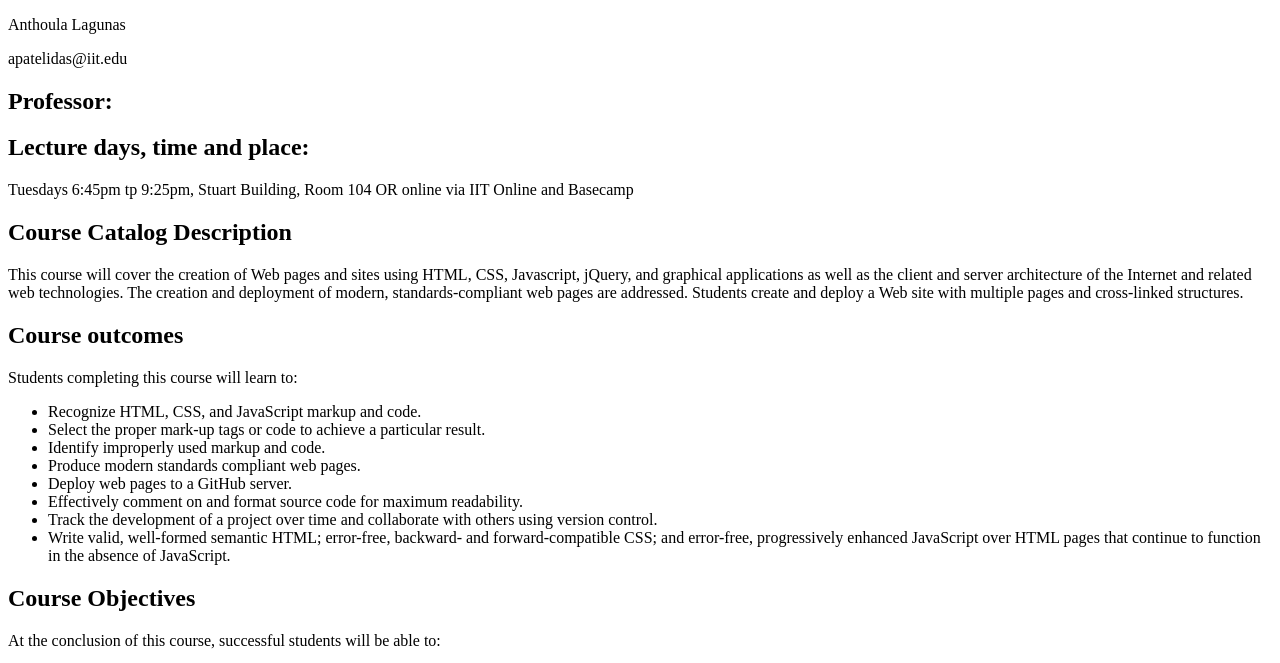
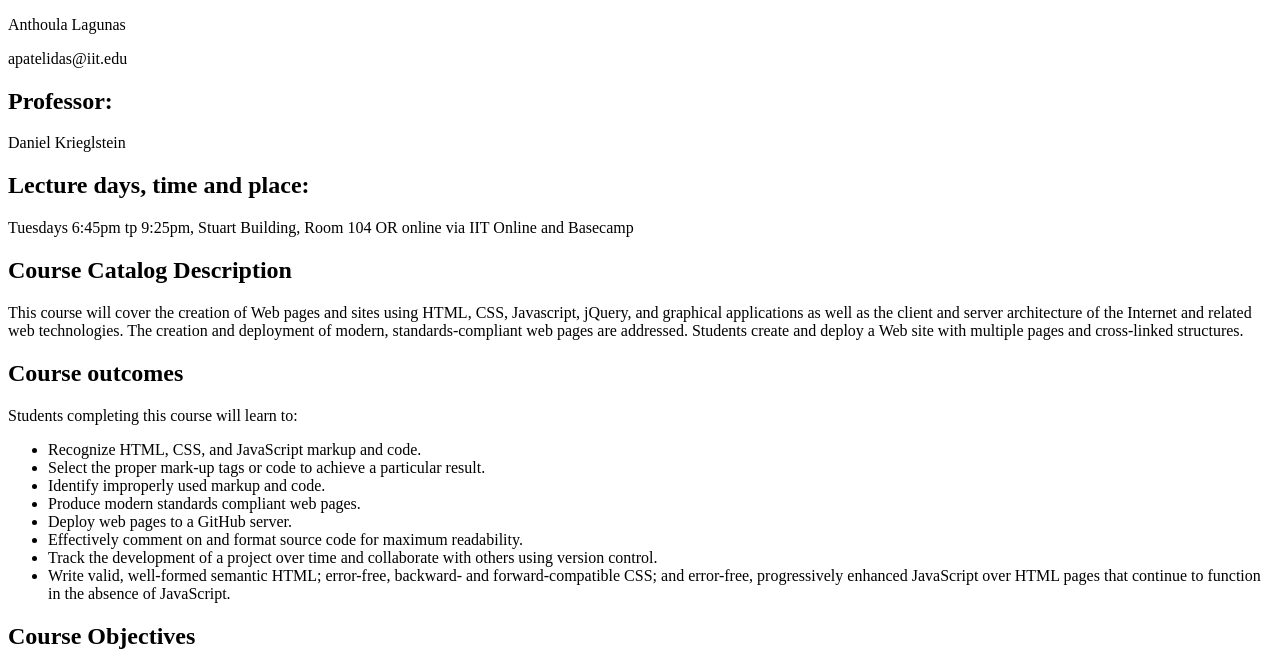
Before and after one commit to apatelidas/ITMD-361-Lab-2, a plain HTML site: page index.html in a window 1280 px wide. Shown: the part 105-768 px from the top of the page. Drawn offline with Linux system fonts and the light colour scheme.

Commit message:
Update index.html

```diff
--- a/index.html
+++ b/index.html
@@ -12,7 +12,7 @@
 			<p>Anthoula Lagunas</p>
 			<p>apatelidas@iit.edu</p>
 		<h2>Professor:</h2>
-			<p></p>
+			<p>Daniel Krieglstein</p>
 		<h2> Lecture days, time and place:</h2>
 			<p>Tuesdays 6:45pm tp 9:25pm, Stuart Building, Room 104 OR online via IIT Online and Basecamp</p>
 		<h2>Course Catalog Description</h2>
```
